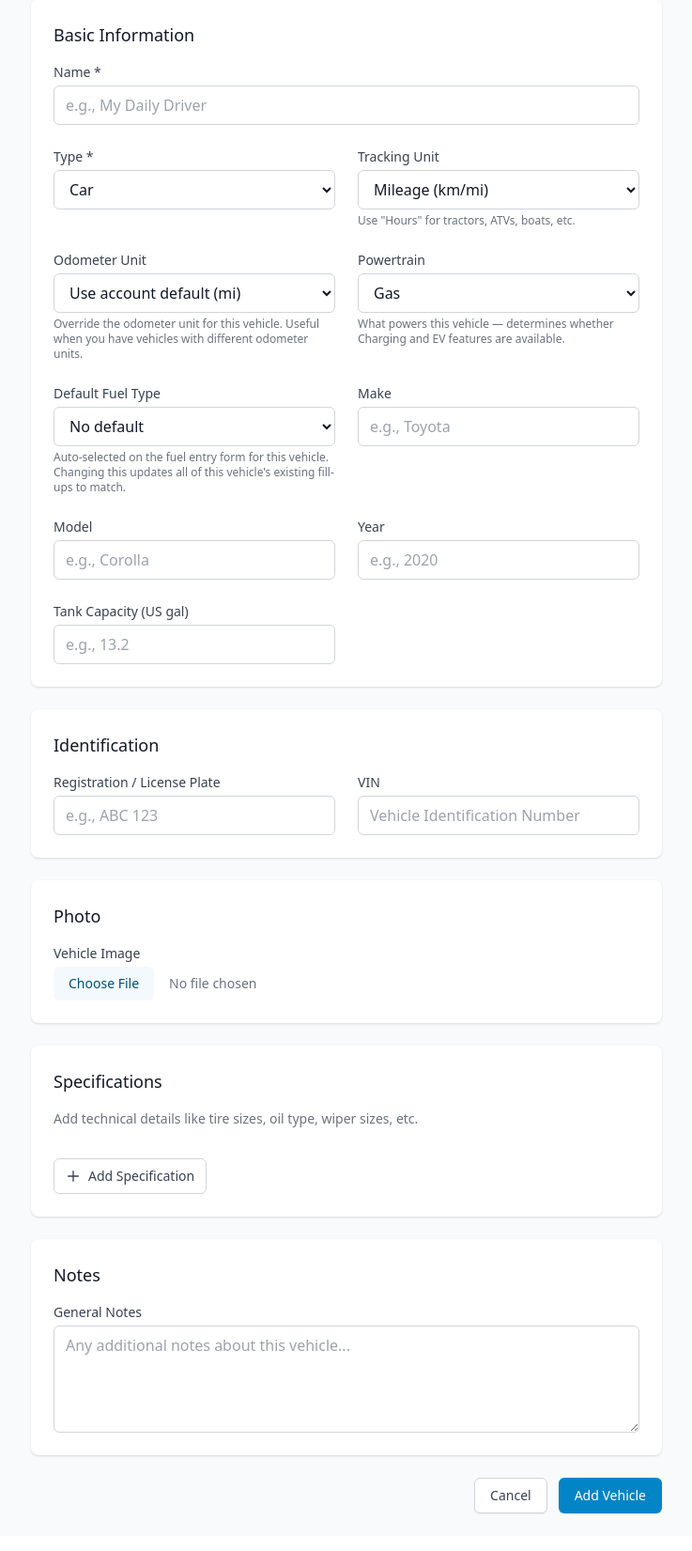
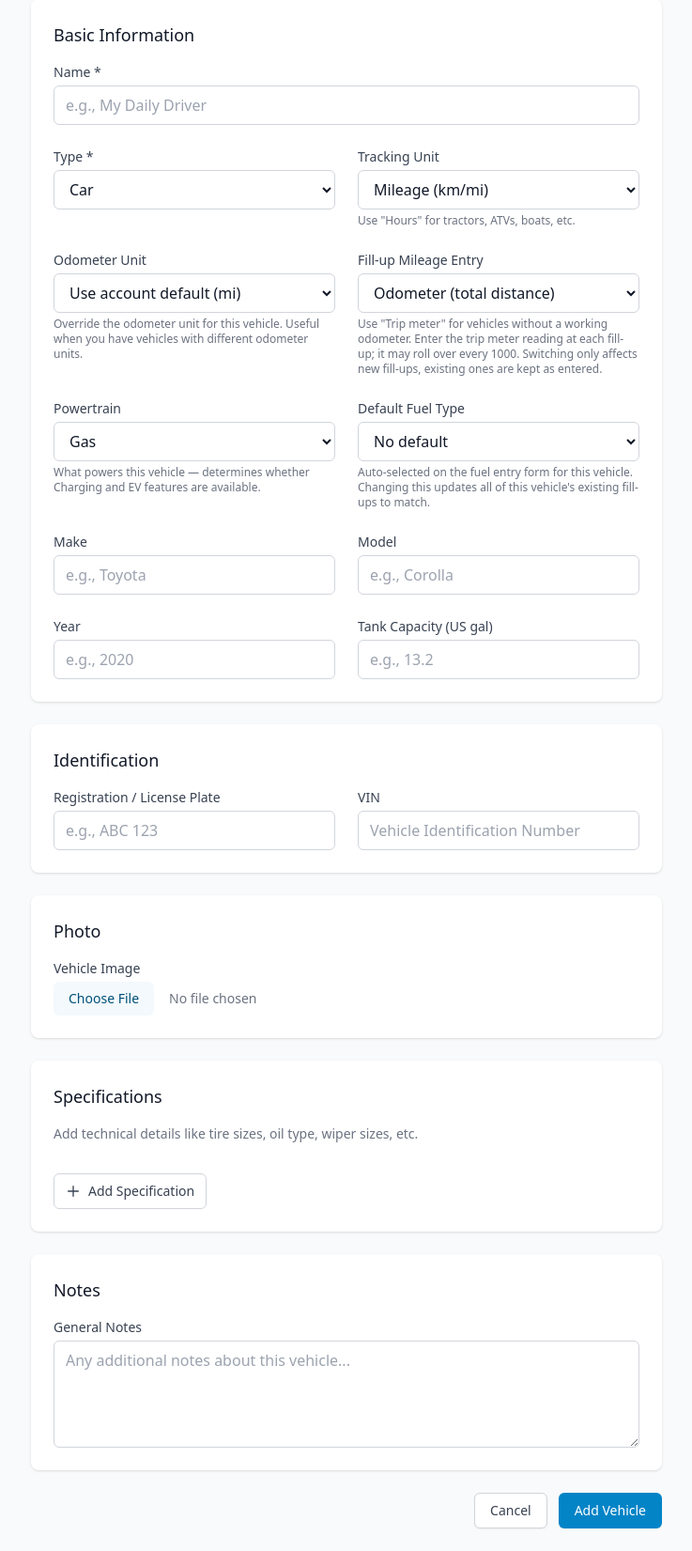
Before and after one commit to austincnunn/Pitstop, a Flask app: page /vehicles/new in a window 1280 px wide. Shown: the part 178-1829 px from the top of the page at 94% size, without its empty margins (271-1008 px from the left). Before the commit the page ends 1790 px from the top, so only its background shows below. Run offline with Flask 3, Linux system fonts and the light colour scheme; a user stored in the database is signed in; some libraries are stand-ins or nearby versions.

Commit message:
feat: support trip meter mileage tracking
Add per-vehicle trip meter entry with rollover handling and derived odometer values. Preserve each fill-up's entry type across edits and mode changes, and include trip readings in API, backup, and fuel log displays.

```diff
--- a/app/__init__.py
+++ b/app/__init__.py
@@ -87,9 +87,12 @@ def _run_schema_migrations(app):
             ('tessie_last_updated', 'TIMESTAMP'),
             ('tracking_unit', "VARCHAR(20) DEFAULT 'mileage'"),
             ('default_fuel_grade', 'VARCHAR(20)'),
+            ('mileage_mode', "VARCHAR(10) DEFAULT 'odometer'"),
         ],
         'fuel_logs': [
             ('fuel_grade', "VARCHAR(20) DEFAULT 'regular'"),
+            ('trip_reading', 'FLOAT'),
+            ('distance_unknown', 'BOOLEAN DEFAULT FALSE'),
         ],
         'users': [
             ('date_format', "VARCHAR(20) DEFAULT 'DD/MM/YYYY'"),
--- a/app/routes/api.py
+++ b/app/routes/api.py
@@ -564,7 +564,7 @@ def api_create_fuel_log(vehicle_id):
     """
     Create a fuel log
 
-    Required fields: date, odometer
+    Required fields: date, and odometer or trip_reading (trip meter value, wraps at 1000)
     Optional fields: volume, price_per_unit, total_cost, fuel_grade, is_full_tank, is_missed, station, notes
     """
     user = get_api_user()
@@ -580,8 +580,14 @@ def api_create_fuel_log(vehicle_id):
     if not data.get('date'):
         return jsonify({'error': 'date is required (YYYY-MM-DD)', 'code': 'validation_error'}), 400
 
-    if not data.get('odometer'):
-        return jsonify({'error': 'odometer is required', 'code': 'validation_error'}), 400
+    trip_reading = None
+    if data.get('trip_reading') is not None:
+        from app.routes.fuel import parse_trip_reading
+        trip_reading, err = parse_trip_reading(data['trip_reading'])
+        if err:
+            return jsonify({'error': err, 'code': 'validation_error'}), 400
+    elif not data.get('odometer'):
+        return jsonify({'error': 'odometer or trip_reading is required', 'code': 'validation_error'}), 400
 
     try:
         date = datetime.strptime(data['date'], '%Y-%m-%d').date()
@@ -596,7 +602,8 @@ def api_create_fuel_log(vehicle_id):
         vehicle_id=vehicle_id,
         user_id=user.id,
         date=date,
-        odometer=float(data['odometer']),
+        odometer=0 if trip_reading is not None else float(data['odometer']),
+        trip_reading=trip_reading,
         volume=float(data['volume']) if data.get('volume') else None,
         price_per_unit=float(data['price_per_unit']) if data.get('price_per_unit') else None,
         total_cost=float(data['total_cost']) if data.get('total_cost') else None,
@@ -612,6 +619,7 @@ def api_create_fuel_log(vehicle_id):
         log.total_cost = round(log.volume * log.price_per_unit, 2)
 
     db.session.add(log)
+    vehicle.rebuild_trip_odometers()
     db.session.commit()
 
     return jsonify(log.to_dict()), 201
@@ -650,7 +658,15 @@ def api_update_fuel_log(log_id):
         except ValueError:
             return jsonify({'error': 'Invalid date format. Use YYYY-MM-DD', 'code': 'validation_error'}), 400
 
-    if 'odometer' in data:
+    if log.trip_reading is not None:
+        # Trip meter entry: odometer is derived, only the trip reading can change
+        if 'trip_reading' in data:
+            from app.routes.fuel import parse_trip_reading
+            trip_reading, err = parse_trip_reading(data['trip_reading'])
+            if err:
+                return jsonify({'error': err, 'code': 'validation_error'}), 400
+            log.trip_reading = trip_reading
+    elif 'odometer' in data:
         log.odometer = float(data['odometer'])
     if 'volume' in data:
         log.volume = float(data['volume']) if data['volume'] else None
@@ -671,6 +687,7 @@ def api_update_fuel_log(log_id):
     if 'notes' in data:
         log.notes = data['notes']
 
+    log.vehicle.rebuild_trip_odometers()
     db.session.commit()
     return jsonify(log.to_dict())
 
@@ -685,7 +702,10 @@ def api_delete_fuel_log(log_id):
     if log.vehicle not in user.get_all_vehicles():
         return jsonify({'error': 'Fuel log not found or access denied', 'code': 'not_found'}), 404
 
+    vehicle = log.vehicle
     db.session.delete(log)
+    db.session.flush()
+    vehicle.rebuild_trip_odometers()
     db.session.commit()
 
     return jsonify({'success': True, 'message': 'Fuel log deleted'})
@@ -2392,6 +2412,7 @@ def _restore_backup_data(data, user, upload_folder):
             registration=vd.get('registration'),
             vin=vd.get('vin'),
             fuel_type=vd.get('fuel_type', 'petrol'),
+            mileage_mode=vd.get('mileage_mode') or 'odometer',
             tank_capacity=vd.get('tank_capacity'),
             battery_capacity=vd.get('battery_capacity'),
             is_active=vd.get('is_active', True),
@@ -2434,6 +2455,7 @@ def _restore_backup_data(data, user, upload_folder):
                 user_id=user.id,
                 date=_parse_date(ld.get('date')),
                 odometer=ld.get('odometer'),
+                trip_reading=ld.get('trip_reading'),
                 volume=ld.get('volume'),
                 price_per_unit=ld.get('price_per_unit'),
                 total_cost=ld.get('total_cost'),
@@ -2455,6 +2477,8 @@ def _restore_backup_data(data, user, upload_folder):
                     file_size=ad.get('file_size', 0),
                     description=ad.get('description'),
                 ))
+
+        vehicle.rebuild_trip_odometers()
 
         # expenses (ids/receipts remembered so shopping projects can relink below)
         expense_id_map = {}
@@ -3739,6 +3763,8 @@ def csv_import_execute():
                 if len(errors) < max_errors:
                     errors.append(f'Row {row_num}: {str(e)}')
 
+        if data_type == 'fuel_logs':
+            vehicle.rebuild_trip_odometers()
         db.session.commit()
 
         label = DATA_TYPE_LABELS.get(data_type, data_type)
--- a/app/routes/fuel.py
+++ b/app/routes/fuel.py
@@ -5,7 +5,7 @@ from flask import Blueprint, render_template, redirect, url_for, flash, request,
 from flask_login import login_required, current_user
 from werkzeug.utils import secure_filename
 from app import db
-from app.models import Vehicle, FuelLog, Attachment, FuelStation, FuelPriceHistory, FUEL_GRADES
+from app.models import Vehicle, FuelLog, Attachment, FuelStation, FuelPriceHistory, FUEL_GRADES, TRIP_METER_ROLLOVER
 from app.security import validate_file_upload, secure_filename_with_uuid, validate_positive_number, safe_int, safe_float
 from flask_babel import gettext as _
 from app.services.tessie import TessieService
@@ -13,6 +13,16 @@ from app.services.tessie import TessieService
 bp = Blueprint('fuel', __name__, url_prefix='/fuel')
 
 ALLOWED_EXTENSIONS = {'png', 'jpg', 'jpeg', 'gif', 'webp', 'pdf'}
+
+
+def parse_trip_reading(value):
+    """Validate a trip meter reading. Returns (reading, error)."""
+    reading, err = validate_positive_number(value, 'Trip meter', max_value=TRIP_METER_ROLLOVER)
+    if err:
+        return None, err
+    if reading is None or reading >= TRIP_METER_ROLLOVER:
+        return None, _('Trip meter reading must be from 0 to under %(max)s', max=TRIP_METER_ROLLOVER)
+    return reading, None
 
 
 def allowed_file(filename):
@@ -73,7 +83,12 @@ def new():
         date = datetime.strptime(date_str, '%Y-%m-%d').date() if date_str else datetime.now().date()
 
         # Validate numeric inputs
-        odometer, err = validate_positive_number(request.form.get('odometer'), 'Odometer', max_value=9999999)
+        trip_reading = None
+        if vehicle.uses_trip_meter():
+            trip_reading, err = parse_trip_reading(request.form.get('trip_reading'))
+            odometer = 0  # derived by rebuild_trip_odometers below
+        else:
+            odometer, err = validate_positive_number(request.form.get('odometer'), 'Odometer', max_value=9999999)
         if err:
             flash(err, 'error')
             return rerender()
@@ -103,6 +118,7 @@ def new():
             user_id=current_user.id,
             date=date,
             odometer=odometer,
+            trip_reading=trip_reading,
             volume=volume,
             price_per_unit=price_per_unit,
             total_cost=total_cost,
@@ -119,6 +135,7 @@ def new():
             log.total_cost = round(log.volume * log.price_per_unit, 2)
 
         db.session.add(log)
+        vehicle.rebuild_trip_odometers()
         db.session.commit()
 
         # Auto-save fuel price to history if station is selected
@@ -195,7 +212,17 @@ def edit(log_id):
 
         date_str = request.form.get('date')
         log.date = datetime.strptime(date_str, '%Y-%m-%d').date() if date_str else log.date
-        log.odometer = float(request.form.get('odometer'))
+        # Keep the log's own entry kind, whatever the vehicle's current mileage mode
+        if log.trip_reading is not None:
+            trip_reading, err = parse_trip_reading(request.form.get('trip_reading'))
+            if err:
+                flash(err, 'error')
+                return render_template('fuel/form.html', log=log, vehicles=vehicles,
+                                        stations=stations, fuel_grades=FUEL_GRADES,
+                                        selected_vehicle_id=log.vehicle_id)
+            log.trip_reading = trip_reading
+        else:
+            log.odometer = float(request.form.get('odometer'))
         log.volume = float(request.form.get('volume')) if request.form.get('volume') else None
         log.price_per_unit = float(request.form.get('price_per_unit')) if request.form.get('price_per_unit') else None
         log.total_cost = float(request.form.get('total_cost')) if request.form.get('total_cost') else None
@@ -225,6 +252,7 @@ def edit(log_id):
                 )
                 db.session.add(attachment)
 
+        log.vehicle.rebuild_trip_odometers()
         db.session.commit()
         flash(_('Fuel log updated successfully'), 'success')
         return redirect(url_for('vehicles.view', vehicle_id=log.vehicle_id))
@@ -264,7 +292,10 @@ def delete(log_id):
             FuelPriceHistory.price_per_unit == log.price_per_unit
         ).delete()
 
+    vehicle = log.vehicle
     db.session.delete(log)
+    db.session.flush()
+    vehicle.rebuild_trip_odometers()
     db.session.commit()
     flash(_('Fuel log deleted successfully'), 'success')
     return redirect(url_for('vehicles.view', vehicle_id=vehicle_id))
@@ -303,11 +334,19 @@ def quick():
                                     fuel_grades=FUEL_GRADES, selected_vehicle_id=vehicle_id,
                                     last_odometer=vehicle.get_last_odometer())
 
+        trip_reading = None
+        if vehicle.uses_trip_meter():
+            trip_reading, err = parse_trip_reading(request.form.get('trip_reading'))
+            if err:
+                flash(err, 'error')
+                return redirect(url_for('fuel.quick', vehicle_id=vehicle_id))
+
         log = FuelLog(
             vehicle_id=vehicle_id,
             user_id=current_user.id,
             date=datetime.now().date(),
-            odometer=safe_float(request.form.get('odometer')),
+            odometer=0 if trip_reading is not None else safe_float(request.form.get('odometer')),
+            trip_reading=trip_reading,
             volume=float(request.form.get('volume')) if request.form.get('volume') else None,
             total_cost=float(request.form.get('total_cost')) if request.form.get('total_cost') else None,
             fuel_grade=fuel_grade,
@@ -330,6 +369,7 @@ def quick():
                 station.increment_usage()
 
         db.session.add(log)
+        vehicle.rebuild_trip_odometers()
         db.session.commit()
 
         flash(_('Fuel log added!'), 'success')
--- a/app/routes/homeassistant.py
+++ b/app/routes/homeassistant.py
@@ -393,6 +393,7 @@ def add_fuel(user):
         )
 
         db.session.add(fuel_log)
+        vehicle.rebuild_trip_odometers()
         db.session.commit()
 
         return jsonify({
--- a/app/routes/vehicles.py
+++ b/app/routes/vehicles.py
@@ -7,7 +7,7 @@ from flask_login import login_required, current_user
 from flask_babel import gettext as _
 from werkzeug.utils import secure_filename
 from app import db
-from app.models import Vehicle, VehicleSpec, VehiclePart, FuelLog, Expense, User, Reminder, VehicleNote, ShoppingProject, VEHICLE_TYPES, FUEL_TYPES, FUEL_GRADES, VEHICLE_SPEC_TYPES, REMINDER_TYPES, PART_TYPES, TRACKING_UNITS, ODOMETER_UNITS, AppSettings
+from app.models import Vehicle, VehicleSpec, VehiclePart, FuelLog, Expense, User, Reminder, VehicleNote, ShoppingProject, VEHICLE_TYPES, FUEL_TYPES, FUEL_GRADES, VEHICLE_SPEC_TYPES, REMINDER_TYPES, PART_TYPES, TRACKING_UNITS, ODOMETER_UNITS, MILEAGE_MODES, AppSettings
 from app.services.tessie import TessieService
 
 bp = Blueprint('vehicles', __name__, url_prefix='/vehicles')
@@ -57,6 +57,7 @@ def new():
             vehicle_type=request.form.get('vehicle_type'),
             tracking_unit=request.form.get('tracking_unit', 'mileage'),
             odometer_unit=request.form.get('odometer_unit') or None,
+            mileage_mode='trip' if request.form.get('mileage_mode') == 'trip' else 'odometer',
             make=request.form.get('make'),
             model=request.form.get('model'),
             year=int(request.form.get('year')) if request.form.get('year') else None,
@@ -108,6 +109,7 @@ def new():
                            fuel_grades=FUEL_GRADES,
                            tracking_units=TRACKING_UNITS,
                            odometer_units=ODOMETER_UNITS,
+                           mileage_modes=MILEAGE_MODES,
                            spec_types=VEHICLE_SPEC_TYPES,
                            tessie_configured=tessie_configured)
 
@@ -191,6 +193,8 @@ def edit(vehicle_id):
         vehicle.vehicle_type = request.form.get('vehicle_type')
         vehicle.tracking_unit = request.form.get('tracking_unit', 'mileage')
         vehicle.odometer_unit = request.form.get('odometer_unit') or None
+        # Only changes how NEW fill-ups are entered; existing logs keep their own kind
+        vehicle.mileage_mode = 'trip' if request.form.get('mileage_mode', vehicle.mileage_mode) == 'trip' else 'odometer'
         vehicle.make = request.form.get('make')
         vehicle.model = request.form.get('model')
         vehicle.year = int(request.form.get('year')) if request.form.get('year') else None
@@ -255,6 +259,7 @@ def edit(vehicle_id):
                            fuel_grades=FUEL_GRADES,
                            tracking_units=TRACKING_UNITS,
                            odometer_units=ODOMETER_UNITS,
+                           mileage_modes=MILEAGE_MODES,
                            spec_types=VEHICLE_SPEC_TYPES,
                            specs=specs,
                            tessie_configured=tessie_configured)
--- a/app/services/backup_service.py
+++ b/app/services/backup_service.py
@@ -195,6 +195,7 @@ def _serialize_vehicle(vehicle, files_to_backup):
         'registration': vehicle.registration,
         'vin': vehicle.vin,
         'fuel_type': vehicle.fuel_type,
+        'mileage_mode': vehicle.mileage_mode,
         'tank_capacity': vehicle.tank_capacity,
         'battery_capacity': vehicle.battery_capacity,
         'is_active': vehicle.is_active,
@@ -243,7 +244,7 @@ def _serialize_vehicle(vehicle, files_to_backup):
         ld = {
             'id': log.id,
             'date': log.date.isoformat() if log.date else None,
-            'odometer': log.odometer, 'volume': log.volume,
+            'odometer': log.odometer, 'trip_reading': log.trip_reading, 'volume': log.volume,
             'price_per_unit': log.price_per_unit, 'total_cost': log.total_cost,
             'is_full_tank': log.is_full_tank, 'is_missed': log.is_missed,
             'station': log.station, 'notes': log.notes,
--- a/app/templates/fuel/index.html
+++ b/app/templates/fuel/index.html
@@ -51,7 +51,7 @@
                             {{ log.vehicle.name }}
                         </a>
                     </td>
-                    <td class="px-6 py-4 whitespace-nowrap text-sm text-gray-500 dark:text-gray-400">{{ log.odometer|format_distance(current_user, log.vehicle.get_effective_odometer_unit()) }}</td>
+                    <td class="px-6 py-4 whitespace-nowrap text-sm text-gray-500 dark:text-gray-400">{% if log.trip_reading is not none %}{{ log.trip_reading|format_distance(current_user, log.vehicle.get_effective_odometer_unit()) }} {{ _('trip') }}{% else %}{{ log.odometer|format_distance(current_user, log.vehicle.get_effective_odometer_unit()) }}{% endif %}</td>
                     <td class="px-6 py-4 whitespace-nowrap text-sm text-gray-500 dark:text-gray-400">
                         {{ (log.volume or 0)|format_volume(current_user) }}
                         {% if log.is_full_tank %}
--- a/app/templates/vehicles/form.html
+++ b/app/templates/vehicles/form.html
@@ -53,6 +53,17 @@
                         {% endfor %}
                     </select>
                     <p class="mt-1 text-xs text-gray-500 dark:text-gray-400">{{ _('Override the odometer unit for this vehicle. Useful when you have vehicles with different odometer units.') }}</p>
+                </div>
+
+                <div>
+                    <label for="mileage_mode" class="block text-sm font-medium text-gray-700 dark:text-gray-300">{{ _('Fill-up Mileage Entry') }}</label>
+                    <select name="mileage_mode" id="mileage_mode"
+                            class="mt-1 block w-full rounded-md border border-gray-300 dark:border-gray-600 bg-white dark:bg-gray-700 text-gray-900 dark:text-white px-3 py-2 focus:border-primary-500 focus:outline-none focus:ring-1 focus:ring-primary-500">
+                        {% for value, label in mileage_modes %}
+                        <option value="{{ value }}" {% if (vehicle and vehicle.mileage_mode == value) or (not vehicle and value == 'odometer') %}selected{% endif %}>{{ label }}</option>
+                        {% endfor %}
+                    </select>
+                    <p class="mt-1 text-xs text-gray-500 dark:text-gray-400">{{ _('Use "Trip meter" for vehicles without a working odometer. Enter the trip meter reading at each fill-up; it may roll over every 1000. Switching only affects new fill-ups, existing ones are kept as entered.') }}</p>
                 </div>
 
                 <div>
--- a/app/templates/vehicles/report_pdf.html
+++ b/app/templates/vehicles/report_pdf.html
@@ -325,7 +325,7 @@
         {% for log in fuel_logs %}
         <tr>
             <td>{{ log.date|format_date }}</td>
-            <td class="text-right">{{ log.odometer|format_distance(user, vehicle.get_effective_odometer_unit()) }}</td>
+            <td class="text-right">{% if log.trip_reading is not none %}{{ log.trip_reading|format_distance(user, vehicle.get_effective_odometer_unit()) }} {{ _('trip') }}{% else %}{{ log.odometer|format_distance(user, vehicle.get_effective_odometer_unit()) }}{% endif %}</td>
             <td class="text-right">{% if log.volume %}{{ log.volume|format_volume(user) }}{% else %}-{% endif %}</td>
             <td class="text-right">{% if log.price_per_unit %}{{ "%.3f"|format(log.price_per_unit) }}{% else %}-{% endif %}</td>
             <td class="text-right">{% if log.total_cost %}{{ "%.2f"|format(log.total_cost) }} {{ user.currency }}{% else %}-{% endif %}</td>
--- a/app/templates/vehicles/view.html
+++ b/app/templates/vehicles/view.html
@@ -60,7 +60,7 @@
                     <dd class="mt-1 text-sm text-gray-900 dark:text-white">{{ vehicle.registration or _('Not set') }}</dd>
                 </div>
                 <div>
-                    <dt class="text-sm font-medium text-gray-500 dark:text-gray-400">{{ _('Last Odometer') }}</dt>
+                    <dt class="text-sm font-medium text-gray-500 dark:text-gray-400">{{ _('Distance Tracked') if vehicle.uses_trip_meter() else _('Last Odometer') }}</dt>
                     <dd class="mt-1 text-sm text-gray-900 dark:text-white">{{ vehicle.get_last_odometer(vehicle.get_effective_odometer_unit())|format_distance(current_user, vehicle.get_effective_odometer_unit()) }}</dd>
                 </div>
             </div>
@@ -653,7 +653,7 @@
                     <div>
                         <p class="text-sm font-medium text-gray-900 dark:text-white">{{ log.date|format_date }}</p>
                         <p class="text-sm text-gray-500 dark:text-gray-400">
-                            {{ log.odometer|format_distance(current_user, vehicle.get_effective_odometer_unit()) }} &middot;
+                            {% if log.trip_reading is not none %}{{ log.trip_reading|format_distance(current_user, vehicle.get_effective_odometer_unit()) }} {{ _('trip') }}{% else %}{{ log.odometer|format_distance(current_user, vehicle.get_effective_odometer_unit()) }}{% endif %} &middot;
                             {{ (log.volume or 0)|format_volume(current_user) }}
                             {% if log.is_full_tank %}<span class="text-green-600">{{ _('(Full)') }}</span>{% endif %}
                         </p>
```
Also changed, not shown: app/models.py (+87 -7 lines), app/templates/fuel/form.html (+30 -3 lines), app/templates/fuel/quick.html (+25 -1 lines), migrations/versions/e6b2f8a4c1d3_add_trip_meter_mileage_mode.py (added, +38 -0 lines), tests/test_trip_meter.py (added, +112 -0 lines).
